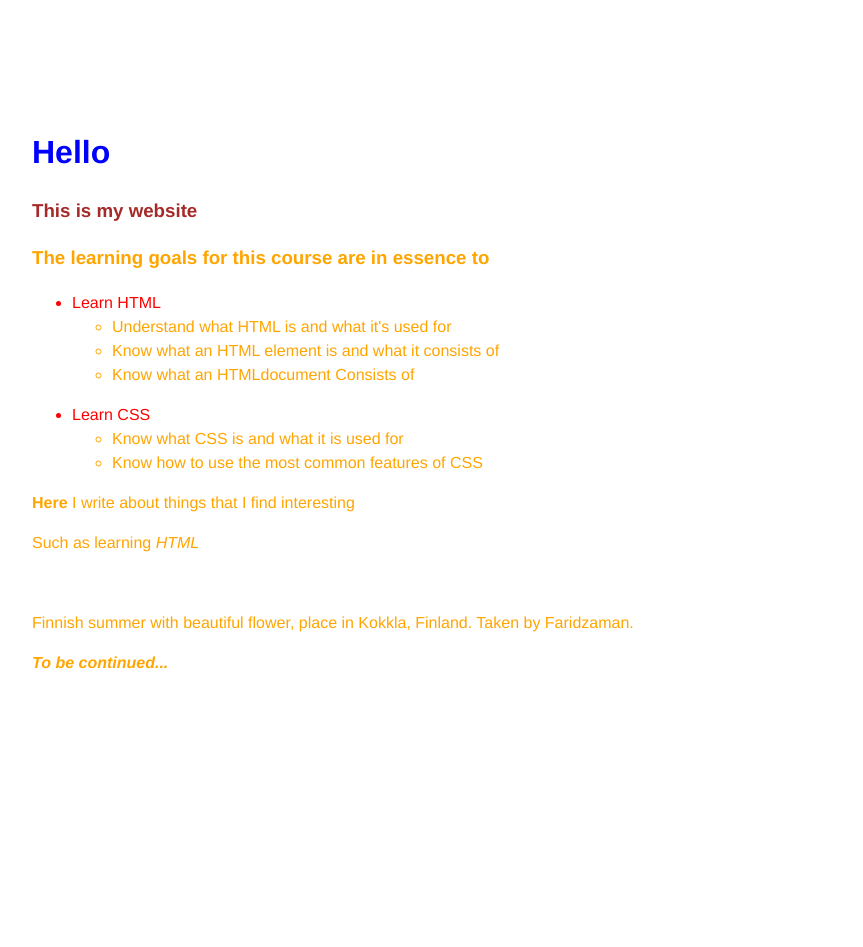
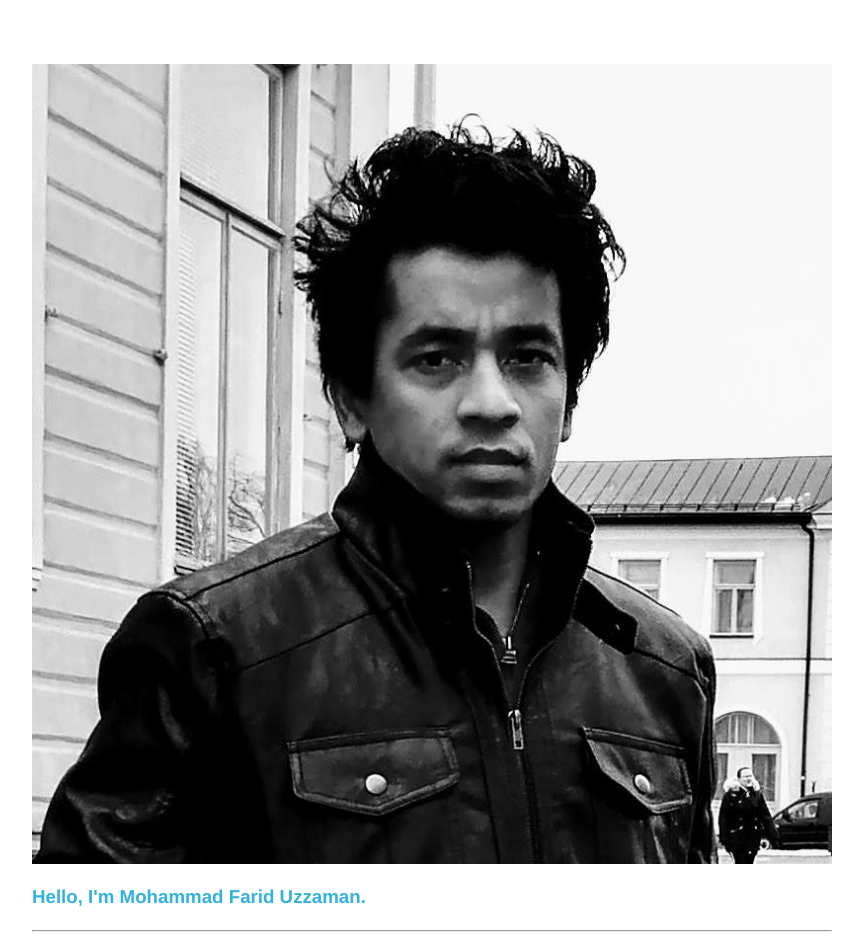
Before and after one commit to farid555/farid, a plain HTML site: page index.html in a window 1280 px wide. Shown: the top 947 px of the page, without its empty margins (208-1071 px from the left). Before the commit the page ends 800 px from the top, so only its background shows below. Drawn offline with Linux system fonts and the light colour scheme.

Commit message:
update photo

```diff
--- a/index.html
+++ b/index.html
@@ -9,8 +9,12 @@
 
 <body>
   <!--Do the exercises here-->
-  <h1> Hello </h1>
-  <h3> This is my website</h3>
+
+  <!--<img src="assets/im farid.JPEG" alt="me" height="600" width="500"/>-->
+  <img class="center-fit" src="assets/im farid.JPEG">
+  <br>
+  <h3> Hello, I'm Mohammad Farid Uzzaman.</h3>
+  <hr>
   <!--<h3 class ="violet"> You can find my other website <a  href="file:///Users/farid/Desktop/Vs%20code/lapio-website/index2.html" STYLE = "color:orange"> here</a></h3>-->
   <h3 class ="yellow"> <strong>The learning goals for this course are in essence to</strong> </h3>
   <ul>
@@ -33,7 +37,7 @@
   <p class = "yell">Such as learning <i>HTML</i></p>
 
   <br>
-  <!--<img src="assets/photo_1.jpg" alt="Flower" height="240" width="320"/>-->
+
   <p class = "yell">Finnish summer with beautiful flower, place in Kokkla, Finland. Taken by Faridzaman.</p>
 
      <i class = "yell"><strong>To be continued...</strong></i>
--- a/styles.css
+++ b/styles.css
@@ -4,11 +4,12 @@ h1 {
   margin-top: 1em;
   padding-top: 1em;
 }h1 {
-  color: blue;
+  color: rgb(12, 143, 219);
 }
 
 h3 {
-color:brown;
+color:  rgb(50, 178, 221);
+
 }
 body {
   margin: 0 auto;
@@ -48,3 +49,16 @@ color:   orange;
 .red {
 color:   red;
 }
+.row {
+  display: flex;
+  flex-wrap: wrap;
+  box-sizing: border-box;
+  align-items: stretch;
+  color: green
+
+}
+.center-fit {
+  max-width: 100%;
+  max-height: 100vh;
+  margin: auto;
+}
```
Also changed, not shown: assets/im farid.jpeg (added).
